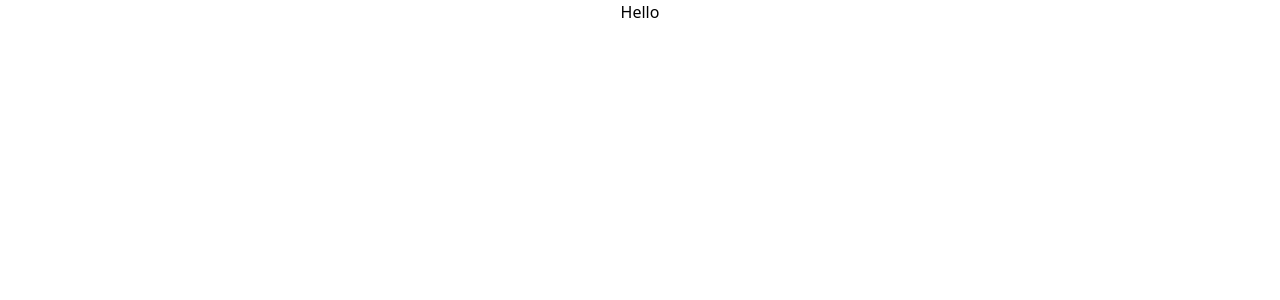
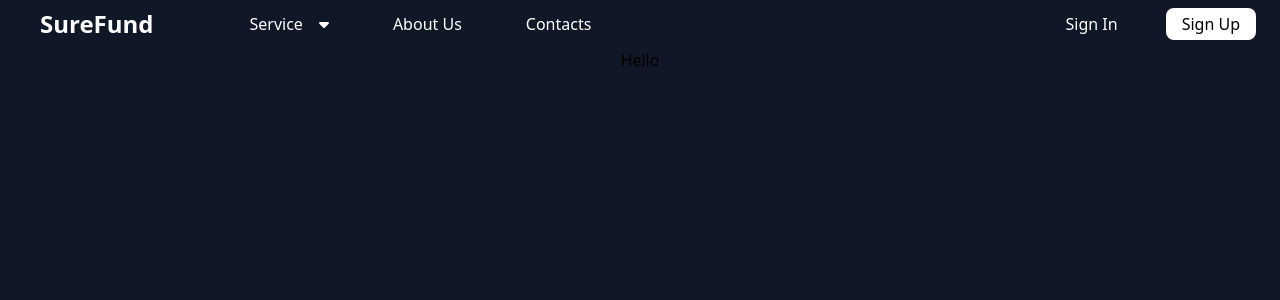
Before and after one commit to MattCania/SureFund, a React (Vite) app in the folder Frontend/: page /surefund in a window 1280 px wide. Shown: the top 300 px of the page. Built offline with nearby package versions, Linux system fonts and the light colour scheme.

Commit message:
Added Header

```diff
--- a/Frontend/package.json
+++ b/Frontend/package.json
@@ -10,6 +10,11 @@
     "preview": "vite preview"
   },
   "dependencies": {
+    "@fortawesome/fontawesome-svg-core": "^6.7.2",
+    "@fortawesome/free-brands-svg-icons": "^6.7.2",
+    "@fortawesome/free-regular-svg-icons": "^6.7.2",
+    "@fortawesome/free-solid-svg-icons": "^6.7.2",
+    "@fortawesome/react-fontawesome": "^0.2.2",
     "@tailwindcss/vite": "^4.1.7",
     "axios": "^1.9.0",
     "react": "^19.1.0",
--- a/Frontend/src/App.jsx
+++ b/Frontend/src/App.jsx
@@ -3,14 +3,21 @@ import reactLogo from './assets/react.svg'
 import viteLogo from '/vite.svg'
 import './App.css'
 import { BrowserRouter as Router, Routes, Route, Navigate } from 'react-router-dom'
+import MainHeader from './partials/MainHeader'
 
 function App() {
 
   return (
     <Router>
       <section
-        className='flex flex-col justify-start items-center w-screen h-screen'
+        className='flex flex-col justify-start items-center w-screen h-screen bg-gray-900'
       >
+
+        <header
+          className='flex w-full h-auto p-2'
+        >
+          <MainHeader/>
+        </header>
 
         <Routes>
           <Route path='/' element={<Navigate to='/surefund' replace />} />
--- a/Frontend/src/partials/MainHeader.jsx
+++ b/Frontend/src/partials/MainHeader.jsx
@@ -0,0 +1,98 @@
+import { Link } from "react-router-dom"
+import { faCaretDown} from '@fortawesome/free-solid-svg-icons'
+import { FontAwesomeIcon } from '@fortawesome/react-fontawesome'
+import { useState } from "react"
+
+
+function MainHeader() {
+	const [serviceDropdown, showServiceDropdown] = useState(false)
+
+	const toggleDropdown = () => {
+		showServiceDropdown(!serviceDropdown)
+	}
+
+	return (
+		<nav
+			className="flex justify-between items-center w-full h-auto"
+		>
+			<div
+				className="flex justify-start items-center h-full flex-1"
+			>
+				<Link to={'/'}
+					className="flex justify-center items-center h-full text-white font-bold text-2xl px-8 mr-12"
+				>
+					SureFund
+				</Link>
+
+				<div
+					className="flex justify-center items-center h-full relative"
+				>
+					<button
+						className='flex justify-center items-center h-full text-white text-md px-4 mx-4"'
+						onClick={toggleDropdown}
+					>
+						Service
+						<FontAwesomeIcon className="mx-4" icon={faCaretDown}/>
+					</button>
+
+					<div
+						className={`${serviceDropdown ? 'flex' : 'hidden'} flex-col justify-center items-center h-auto border text-white absolute top-full w-full p-4`}
+					>
+						<Link
+							to={''}
+						>
+							1
+						</Link>
+						<Link
+							to={''}
+						>
+							2
+						</Link>
+						<Link
+							to={''}
+						>
+							3
+						</Link>
+					</div>
+
+				</div>
+
+
+				<Link
+					to={'/surefund/about'}
+					className="flex justify-center items-center h-full text-white text-md px-4 mx-4"
+				>
+					About Us
+				</Link>
+
+				<Link
+					to={'/surefund/contacts'}
+					className="flex justify-center items-center h-full text-white text-md px-4 mx-4"
+				>
+					Contacts
+				</Link>
+			</div>
+			<div
+				className="flex justify-end items-center h-full flex-1"
+			>
+
+				<Link
+					to={'/surefund/login'}
+					className="flex justify-center items-center h-full text-white text-md px-4 mx-4"
+				>
+					Sign In
+				</Link>
+
+				<Link
+					to={'/surefund/register'}
+					className="flex justify-center items-center h-full font-medium text-black text-md px-4 mx-4 bg-white rounded-lg"
+				>
+					Sign Up
+				</Link>
+			</div>
+		</nav>
+	)
+
+}
+
+export default MainHeader
```
Also changed, not shown: Frontend/src/pages/Capture/AboutPage.jsx (added), Frontend/src/pages/Capture/Capture.jsx (added), Frontend/src/pages/Capture/CaptureRouter.jsx (added), Frontend/src/pages/Capture/ContactsPage.jsx (added), Frontend/src/pages/Capture/LoginPage.jsx (added), Frontend/src/pages/Capture/RegisterPage.jsx (added), Frontend/src/pages/Capture/ServicesPage.jsx (added), Frontend/src/pages/Services/CashRequestPage.jsx (added), Frontend/src/pages/Services/CashSendPage.jsx (added), 1 other file (tests, documents, lock files or other folders).
